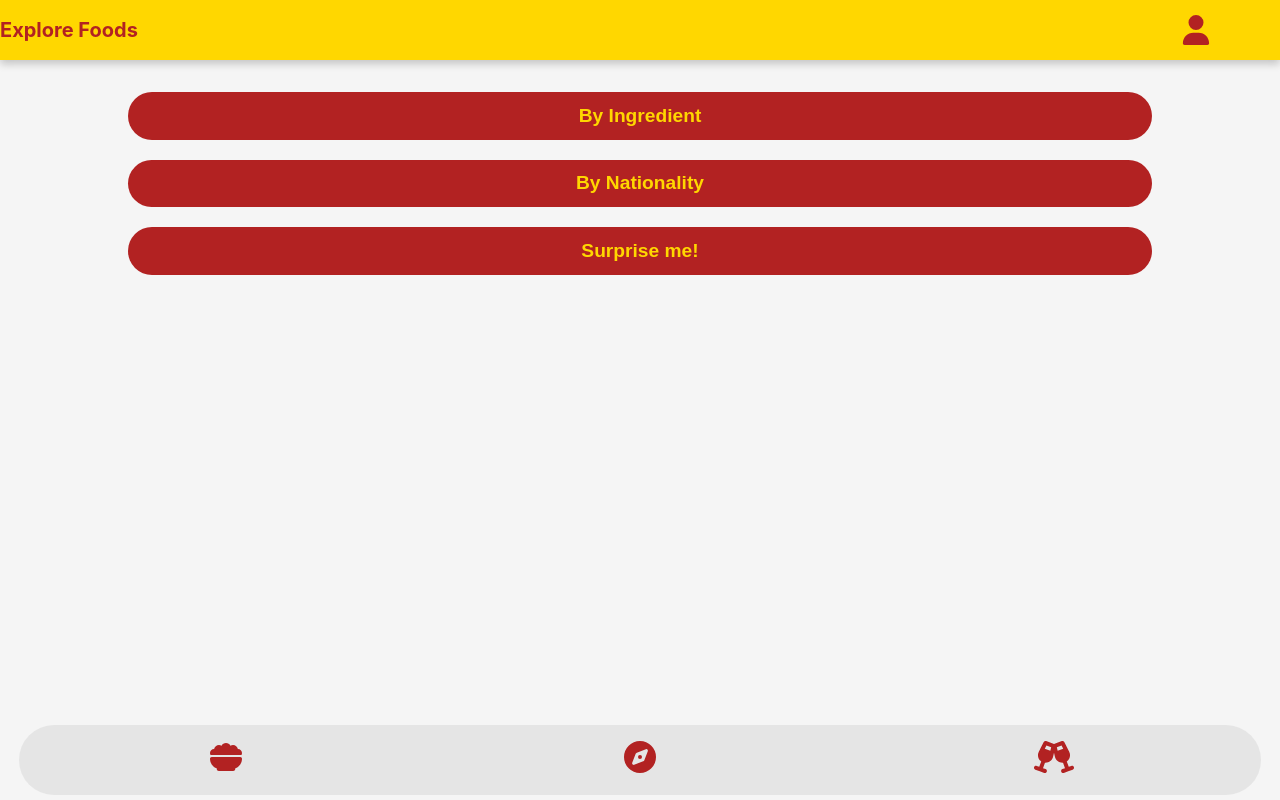
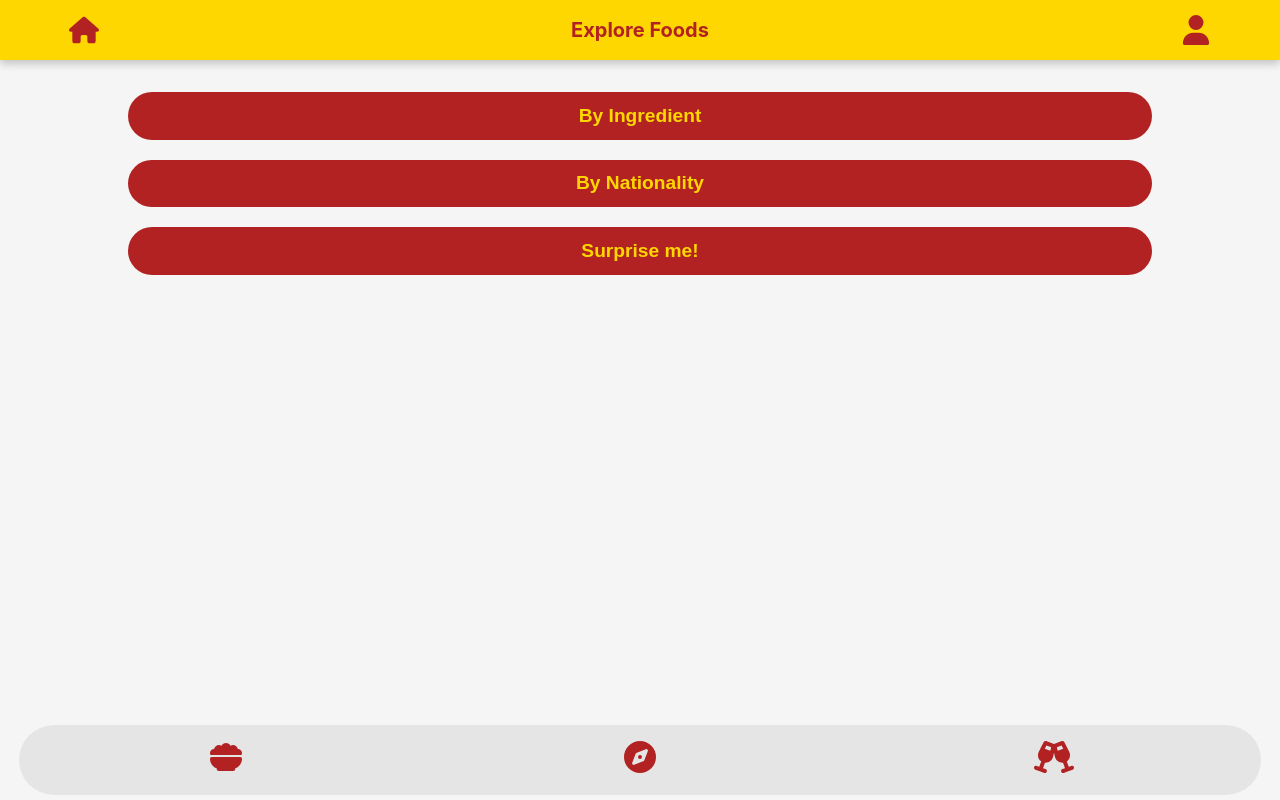
Before and after one commit to victorhsms/recipes-app, a React (Create React App) app: page /explore/foods in a window 1280 px wide. Built offline with nearby package versions, Linux system fonts and the light colour scheme.

Commit message:
creating home component

```diff
--- a/src/components/Header.js
+++ b/src/components/Header.js
@@ -5,6 +5,7 @@ import { FontAwesomeIcon } from '@fortawesome/react-fontawesome';
 import { faUser, faMagnifyingGlass } from '@fortawesome/free-solid-svg-icons';
 import SearchBar from './SearchBar';
 import HeaderStyles from '../default_styles/HeaderStyle';
+import Home from './Home';
 
 function Header({ location, history }) {
   const [isSearching, setIsSearching] = useState(false);
@@ -29,15 +30,21 @@ function Header({ location, history }) {
     return headingText;
   };
 
+  const generateButton = () => {
+    if (location === '/foods' || location === '/drinks'
+     || location === '/explore/foods/nationalities') {
+      return (<FontAwesomeIcon
+        onClick={ () => setIsSearching(!isSearching) }
+        icon={ faMagnifyingGlass }
+      />);
+    }
+    return <Home />;
+  };
+
   return (
     <HeaderStyles>
       <div className="header-container">
-        {(location === '/foods' || location === '/drinks'
-            || location === '/explore/foods/nationalities')
-            && <FontAwesomeIcon
-              onClick={ () => setIsSearching(!isSearching) }
-              icon={ faMagnifyingGlass }
-            />}
+        {generateButton()}
 
         <p data-testid="page-title">
           {checkLocationAndGiveName()}
--- /dev/null
+++ b/src/components/Home.js
@@ -0,0 +1,16 @@
+import React from 'react';
+import { FontAwesomeIcon } from '@fortawesome/react-fontawesome';
+import {
+  faHouse,
+} from '@fortawesome/free-solid-svg-icons';
+import { Link } from 'react-router-dom';
+
+function Home() {
+  return (
+    <Link to="/foods">
+      <FontAwesomeIcon icon={ faHouse } />
+    </Link>
+  );
+}
+
+export default Home;
--- a/src/components/SearchBar.js
+++ b/src/components/SearchBar.js
@@ -101,7 +101,6 @@ function SearchBar({ history, location }) {
     <form className={ formClass }>
       <div className="search-inputs">
         <div>
-
           <input
             type="text"
             data-testid="search-input"
```
